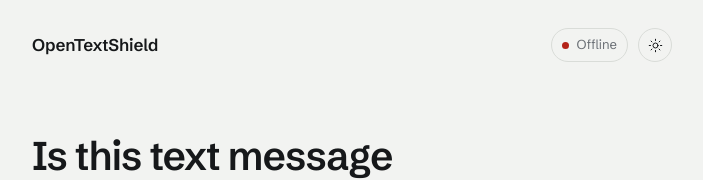
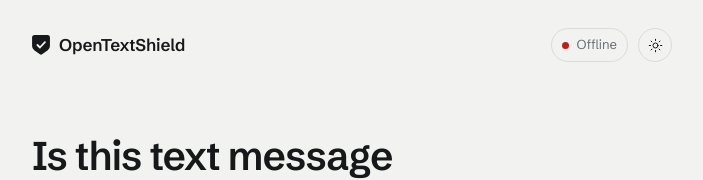
Before and after one commit to TelecomsXChangeAPi/OpenTextShield, a plain HTML site: page frontend/index.html in a window 1280 px wide. Shown: the top 180 px of the page, without its empty margins (288-991 px from the left). Drawn offline with Linux system fonts and the light colour scheme; no server answers.

Commit message:
docs: accurate README and new shield-and-check logo (#236)
README rewritten to describe only what the repository contains. New logo (shield with check) in docs/assets/brand/, used in the README via <picture>, in the demo page header, as the site favicon and touch icon, and in the OG image.

```diff
--- a/frontend/index.html
+++ b/frontend/index.html
@@ -5,6 +5,8 @@
     <meta name="viewport" content="width=device-width, initial-scale=1.0">
     <meta name="description" content="Open-source spam and phishing detection for SMS in 100+ languages. A compact model that runs on your own servers.">
     <title>OpenTextShield</title>
+    <link rel="icon" href="/favicon.svg" type="image/svg+xml">
+    <link rel="apple-touch-icon" href="/apple-touch-icon.png">
     <link rel="canonical" href="https://ots.telecomsxchange.com/">
     <meta property="og:type" content="website">
     <meta property="og:site_name" content="OpenTextShield">
@@ -91,11 +93,15 @@
             gap: 16px;
         }
         .wordmark {
+            display: inline-flex;
+            align-items: center;
+            gap: 9px;
             font-weight: 600;
             font-size: 17px;
             letter-spacing: -0.01em;
             text-decoration: none;
         }
+        .wordmark .mark { width: 18px; height: 20px; flex: none; }
         .top-right { display: flex; align-items: center; gap: 10px; }
         .status {
             display: inline-flex;
@@ -347,7 +353,7 @@
 <body>
     <div class="page">
         <header class="top">
-            <a class="wordmark" href="/">OpenTextShield</a>
+            <a class="wordmark" href="/"><svg class="mark" viewBox="0 0 100 112" aria-hidden="true"><path d="M14 0H86Q100 0 100 14V62Q100 78 88 86L56 108Q50 112 44 108L12 86Q0 78 0 62V14Q0 0 14 0Z" fill="currentColor"/><path d="M30 56 L44 70 L72 40" fill="none" stroke="var(--paper)" stroke-width="10" stroke-linecap="round" stroke-linejoin="round"/></svg>OpenTextShield</a>
             <div class="top-right">
                 <a class="status" id="status" data-state="checking" href="#" title="Checking the API">
                     <span class="dot"></span>
```
Also changed, not shown: README.md, docs/assets/brand/logo-dark.png (added), docs/assets/brand/logo-light.png (added), docs/assets/brand/mark-ink.svg (added), docs/assets/brand/mark-paper.svg (added), frontend/apple-touch-icon.png (added), frontend/favicon.svg (added), frontend/og.png.
